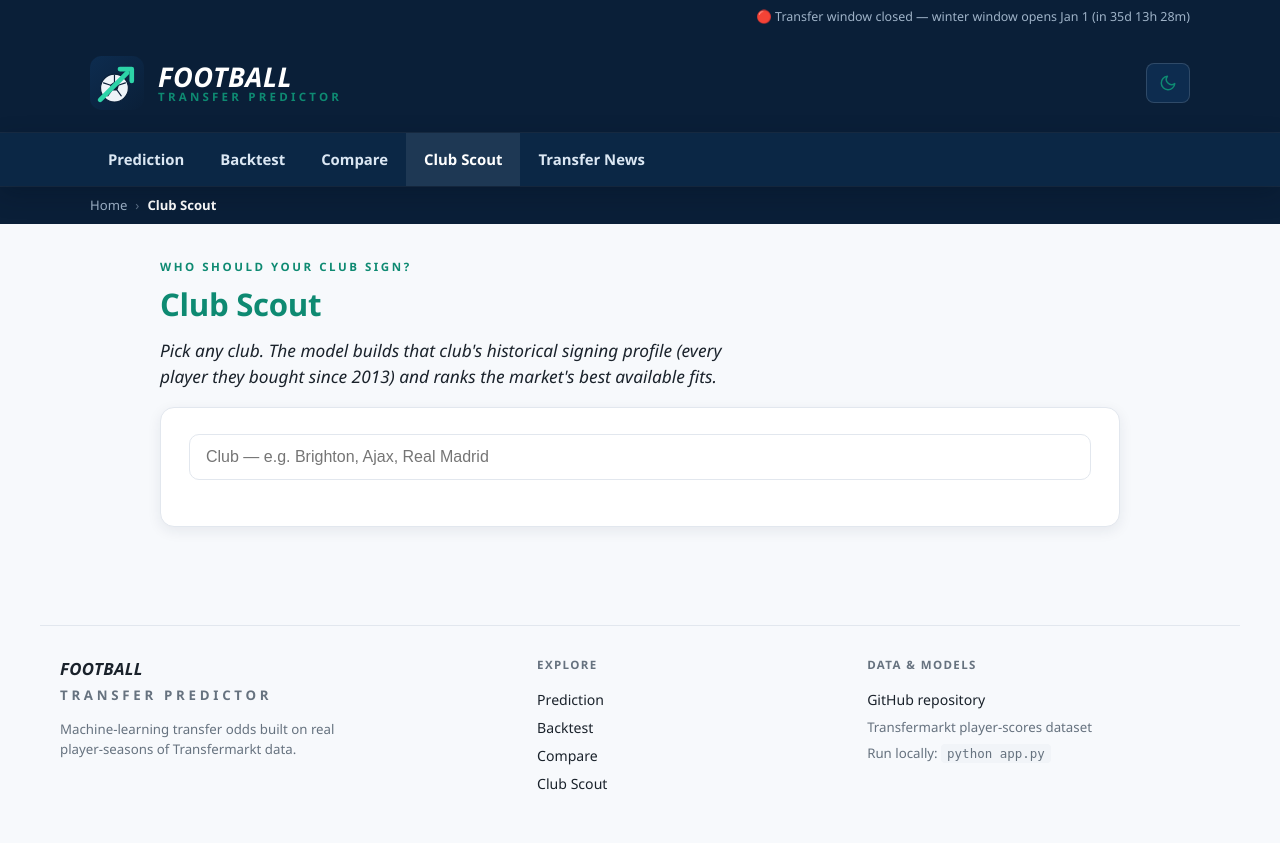
After one commit to izzathashim2006-dotcom/transfer-predictor, a Flask app: page /scout in a window 1280 px wide. The commit adds this page. Run offline with Flask 3, Linux system fonts and the light colour scheme; parts of the project's set-up code (start-up, migrations or seed data) failed here and were passed over.

Commit message:
Club Scout: recommend best-fit transfer targets from each club's historical signing profile

```diff
--- a/app.py
+++ b/app.py
@@ -167,7 +167,97 @@ def index():
     return render_template("index.html", metrics=metrics, importance=importance,
                            chart=chart, top_risk=top_risk_rows(12))
 
-# ---- percentile lookups for the comparison radar ----
+# ---- club scout: recommend targets by a club's historical signing profile ----
+_SCOUT_VEC = ["age", "minutes", "goals_per90", "assists_per90", "availability",
+              "longest_gap_days", "log1p_mv", "mv_trend_12m", "int_apps"]
+
+def _vec(r):
+    return np.array([float(r["age"]), float(r["minutes"]), float(r["goals_per90"]),
+                     float(r["assists_per90"]), float(r["availability"]),
+                     float(r["longest_gap_days"]), np.log1p(float(r["market_value_eur"])),
+                     float(r["mv_trend_12m"]) if not pd.isna(r["mv_trend_12m"]) else 0.0,
+                     float(r["int_apps"])])
+
+_last_move = (player_transfers.sort_values("date").groupby("player_id").tail(1)[["player_id", "to_club"]]
+              if not player_transfers.empty else pd.DataFrame(columns=["player_id", "to_club"]))
+_last_move = dict(zip(_last_move["player_id"].astype(int), _last_move["to_club"]))
+_df_key = {(int(r["player_id"]), int(r["season"])): i for i, r in df.iterrows()}
+_club_counts = (player_transfers.groupby("to_club").size().sort_values(ascending=False)
+                if not player_transfers.empty else pd.Series(dtype=int))
+_names_map = dict(zip(df["player_id"].astype(int), df["name"]))
+
+@app.route("/scout")
+def scout_page():
+    return render_template("scout.html", metrics=metrics)
+
+@app.route("/api/clubs")
+def api_clubs():
+    q = request.args.get("q", "").strip().lower()
+    norm = lambda s: str(s).encode("ascii", "ignore").decode("ascii").lower()
+    clubs = [(c, int(n)) for c, n in _club_counts.items() if len(c) > 2]
+    if q:
+        clubs = [(c, n) for c, n in clubs if q in norm(c)]
+    return jsonify([{"club": c, "n": n} for c, n in clubs[:10]])
+
+@app.route("/api/scout")
+def api_scout():
+    club = request.args.get("club", "").strip()
+    if not club:
+        return jsonify({"error": "need ?club="}), 400
+    signings = player_transfers[player_transfers["to_club"] == club]
+    if len(signings) < 2:
+        return jsonify({"error": "not enough signings in dataset for this club"}), 404
+    sig_rows, keep = [], []
+    for _, t in signings.iterrows():
+        i = _df_key.get((int(t["player_id"]), int(np.where(t["date"].month >= 7, t["date"].year - 1, t["date"].year - 2))))
+        if i is not None:
+            sig_rows.append(df.loc[i])
+            keep.append(i)
+    sigs = pd.DataFrame(sig_rows)
+    src_leagues = sigs["league"].value_counts().head(3).index.tolist()
+    sig_vecs = np.array([_vec(r) for _, r in sigs.iterrows()])
+    centroid = np.median(sig_vecs, axis=0)
+
+    pool = df[(df["season"] >= 2024) & (df["apps"] >= 10)].copy()
+    pool["log1p_mv"] = np.log1p(pool["market_value_eur"])
+    pool = pool[[(_last_move.get(int(r["player_id"])) != club) for _, r in pool.iterrows()]]
+    P = np.array([_vec(r) for _, r in pool.iterrows()])
+    std = P.std(axis=0); std[std == 0] = 1
+    d = (((P - centroid) / std) ** 2).sum(axis=1)
+    # pipeline bonus: clubs re-sign from leagues they know
+    lg = pool["league"].isin(src_leagues).values
+    d = d * np.where(lg, 0.8, 1.0)
+    order = np.argsort(d)[:18]
+    cands = pool.iloc[order]
+    pr, fr = predict_batch(cands)
+    cands = cands.assign(_pr=pr, _fr=fr)
+    out = []
+    for (_, r), dist in zip(cands.iterrows(), d[order]):
+        axes = {"age": "prime age", "minutes": "big minutes", "goals_per90": "goal threat",
+                "assists_per90": "creator profile", "availability": "durability",
+                "market_value_eur": "value band", "int_apps": "int'l pedigree"}
+        fits = []
+        for col, label in axes.items():
+            cv_ = centroid[_SCOUT_VEC.index("log1p_mv")] if col == "market_value_eur" else centroid[_SCOUT_VEC.index(col)]
+            v = np.log1p(float(r["market_value_eur"])) if col == "market_value_eur" else float(r[col])
+            if abs(v - cv_) <= 0.6 * std[_SCOUT_VEC.index("log1p_mv" if col == "market_value_eur" else col)]:
+                fits.append(label)
+        out.append({"pid": int(r["player_id"]), "name": r["name"], "age": float(r["age"]),
+                    "league": r["league"], "position": r["position"], "mv": float(r["market_value_eur"]),
+                    "prob": round(float(r["_pr"]) * 100), "fee": round(float(r["_fr"]), 1),
+                    "face": f"/face/{int(r['player_id'])}", "dist": round(float(dist), 2),
+                    "fits": fits[:3]})
+    recent = signings.sort_values("date", ascending=False).head(6)
+    return jsonify({"club": club, "n_signings": int(len(signings)),
+                    "median_age": round(float(sig_vecs[:, 0].mean()), 1),
+                    "source_leagues": src_leagues,
+                    "recent": [{"pid": int(t["player_id"]),
+                                "name": _names_map.get(int(t["player_id"]), "Unknown"),
+                                "when": t["date"].strftime("%b %Y"),
+                                "from": t["from_club"], "fee": round(float(t["fee_millions"]), 1)}
+                               for _, t in recent.iterrows()],
+                    "targets": sorted(out, key=lambda x: (-x["prob"] / 100, x["dist"]))[:12]})
+
 AXES = [
     ("Goal threat", "goals_per90", False),
     ("Creativity", "assists_per90", False),
--- a/templates/backtest.html
+++ b/templates/backtest.html
@@ -36,6 +36,7 @@
     <a href="/">Prediction</a>
     <a href="/backtest" style="color:#fff;background:rgba(255,255,255,.08)">Backtest</a>
     <a href="/compare">Compare</a>
+    <a href="/scout">Club Scout</a>
     <a href="/#news">Transfer News</a>
     <a href="/#risks">Top Risks</a>
     <a href="/#stats">Statistics</a>
--- a/templates/compare.html
+++ b/templates/compare.html
@@ -115,6 +115,7 @@ table.cmp-stats td.win{color:var(--accent)}
     <a href="/">Prediction</a>
     <a href="/backtest">Backtest</a>
     <a href="/compare">Compare</a>
+    <a href="/scout">Club Scout</a>
     <a href="#news">Transfer news</a>
   </div>
   <div class="fcol">
--- a/templates/index.html
+++ b/templates/index.html
@@ -41,6 +41,7 @@
     <a href="/backtest">Backtest</a>
     <a href="#moves">Latest Moves</a>
     <a href="/compare">Compare</a>
+    <a href="/scout">Club Scout</a>
     <a href="#news">Transfer News</a>
     <a href="#risks">Top Risks</a>
     <a href="#stats">Statistics</a>
--- a/templates/player.html
+++ b/templates/player.html
@@ -58,6 +58,7 @@
     <a href="/compare">Compare</a>
     <a href="/#news">Transfer News</a>
     <a href="/#moves">Latest Moves</a>
+    <a href="/scout">Club Scout</a>
   </div>
 </nav>
 
--- /dev/null
+++ b/templates/scout.html
@@ -0,0 +1,180 @@
+<!DOCTYPE html>
+<html lang="en">
+<head>
+<meta charset="UTF-8">
+<meta name="viewport" content="width=device-width, initial-scale=1.0">
+<title>Club Scout — who should your club sign? | Transfer Predictor</title>
+<meta property="og:title" content="Club Scout — who should your club sign?">
+<meta property="og:description" content="Best-fit transfer targets ranked by your club's historical signing profile.">
+<meta name="twitter:card" content="summary_large_image">
+<link rel="icon" type="image/svg+xml" href="/assets/logo.svg">
+<link rel="stylesheet" href="/static/style.css">
+<script src="https://cdn.jsdelivr.net/npm/chart.js@4.4.1/dist/chart.umd.min.js"></script>
+<style>
+.scout-pick{display:flex;gap:12px;margin-bottom:20px;position:relative}
+.scout-pick input{flex:1;padding:13px 16px;font-size:1rem;background:var(--panel);
+  border:1px solid var(--border);border-radius:10px;color:var(--text);outline:none}
+.scout-pick input:focus{border-color:var(--accent)}
+.club-results{position:absolute;top:100%;left:0;right:0;background:var(--panel);border:1px solid var(--border);
+  border-radius:10px;margin-top:6px;z-index:30;max-height:300px;overflow-y:auto;box-shadow:var(--card-shadow)}
+.club-results div{padding:10px 14px;cursor:pointer;display:flex;justify-content:space-between}
+.club-results div:hover{background:var(--hover)}
+.club-results .n{color:var(--muted);font-size:.8rem}
+.club-summary{display:flex;gap:12px;flex-wrap:wrap;align-items:center;background:var(--panel2);
+  border-radius:12px;padding:14px 18px;margin-bottom:20px}
+.club-summary .cs{font-size:.85rem}
+.club-summary .cs b{color:var(--accent)}
+.targets{display:grid;grid-template-columns:repeat(auto-fill,minmax(250px,1fr));gap:14px}
+.tcard{background:var(--panel2);border:1px solid var(--border);border-radius:12px;padding:14px;cursor:pointer;
+  transition:transform .25s cubic-bezier(.2,.8,.2,1),box-shadow .25s ease}
+.tcard:hover{transform:translateY(-4px);box-shadow:var(--card-shadow)}
+.tcard .ttop{display:flex;gap:12px;align-items:center}
+.tcard .nm{font-weight:700}
+.tcard .mt{font-size:.76rem;color:var(--muted)}
+.tcard .odds{margin-top:10px;font-size:1.25rem;font-weight:800}
+.tcard .odds small{font-size:.7rem;color:var(--muted);font-weight:400;display:block}
+.tcard .fits{margin-top:8px;display:flex;flex-wrap:wrap;gap:5px}
+.tcard .fits span{font-size:.68rem;background:rgba(14,138,114,.12);color:var(--accent);
+  padding:2px 8px;border-radius:10px;font-weight:600}
+.recent{font-size:.84rem}
+.recent div{padding:4px 0;border-bottom:1px dashed var(--border)}
+.hidden{display:none}
+</style>
+</head>
+<body>
+<div class="topbar">
+  <div class="wrap"><span id="windowCount"></span></div>
+</div>
+
+<header class="sitehead">
+  <div class="wrap">
+    <a class="brand" href="/"><img src="/assets/logo.svg" alt="">
+    <div class="brandname">Football<span>Transfer Predictor</span></div></a>
+    <button class="theme-btn" id="themeBtn" title="Toggle light / dark mode" style="margin-left:auto"></button>
+  </div>
+</header>
+
+<nav class="mainnav">
+  <div class="wrap">
+    <a href="/">Prediction</a>
+    <a href="/backtest">Backtest</a>
+    <a href="/compare">Compare</a>
+    <a href="/scout" style="color:#fff;background:rgba(255,255,255,.08)">Club Scout</a>
+    <a href="/#news">Transfer News</a>
+  </div>
+</nav>
+
+<div class="crumbs"><div class="wrap">Home <span class="sep">›</span> <b>Club Scout</b></div></div>
+
+<div class="single">
+  <div class="intro">
+    <div class="kicker">Who should your club sign?</div>
+    <h2>Club Scout</h2>
+    <p class="lede">Pick any club. The model builds that club's historical signing profile
+    (every player they bought since 2013) and ranks the market's best available fits.</p>
+  </div>
+
+  <div class="card">
+    <div class="scout-pick">
+      <input id="club" placeholder="Club — e.g. Brighton, Ajax, Real Madrid" autocomplete="off">
+      <div class="club-results hidden" id="clubRes"></div>
+    </div>
+    <div id="summary" class="club-summary hidden"></div>
+    <div id="targets" class="targets hidden"></div>
+  </div>
+</div>
+
+<footer>
+  <div class="fcol">
+    <div class="fbrand">FOOTBALL<span>TRANSFER PREDICTOR</span></div>
+    <p>Machine-learning transfer odds built on real player-seasons of Transfermarkt data.</p>
+  </div>
+  <div class="fcol">
+    <h5>Explore</h5>
+    <a href="/">Prediction</a><a href="/backtest">Backtest</a><a href="/compare">Compare</a><a href="/scout">Club Scout</a>
+  </div>
+  <div class="fcol">
+    <h5>Data &amp; models</h5>
+    <a href="https://github.com/izzathim2006-dotcom/transfer-predictor">GitHub repository</a>
+    <span>Transfermarkt player-scores dataset</span>
+    <span>Run locally: <code>python app.py</code></span>
+  </div>
+</footer>
+
+<script src="/static/countdown.js"></script>
+<script src="/static/animate.js"></script>
+<script>
+const fmtM = v => 'EUR ' + v.toFixed(1) + 'M';
+const $ = id => document.getElementById(id);
+const ICONS = {
+  sun: '<svg xmlns="http://www.w3.org/2000/svg" viewBox="0 0 24 24" fill="none" stroke-width="2" stroke-linecap="round" stroke-linejoin="round" stroke="currentColor"><circle cx="12" cy="12" r="5"/><line x1="12" y1="1" x2="12" y2="3"/><line x1="12" y1="21" x2="12" y2="23"/><line x1="4.22" y1="4.22" x2="5.64" y2="5.64"/><line x1="18.36" y1="18.36" x2="19.78" y2="19.78"/><line x1="1" y1="12" x2="3" y2="12"/><line x1="21" y1="12" x2="23" y2="12"/><line x1="4.22" y1="19.78" x2="5.64" y2="18.36"/><line x1="18.36" y1="5.64" x2="19.78" y2="4.22"/></svg>',
+  moon: '<svg xmlns="http://www.w3.org/2000/svg" viewBox="0 0 24 24" fill="none" stroke-width="2" stroke-linecap="round" stroke-linejoin="round" stroke="currentColor"><path d="M21 12.79A9 9 0 1 1 11.21 3 7 7 0 0 0 21 12.79z"/></svg>'
+};
+const themeBtn = $('themeBtn');
+document.documentElement.dataset.theme = localStorage.getItem('theme') ||
+  (window.matchMedia && matchMedia('(prefers-color-scheme: light)').matches ? 'light' : 'dark');
+themeBtn.innerHTML = ICONS[document.documentElement.dataset.theme === 'light' ? 'moon' : 'sun'];
+themeBtn.onclick = () => {
+  const next = document.documentElement.dataset.theme === 'light' ? 'dark' : 'light';
+  document.documentElement.dataset.theme = next;
+  localStorage.setItem('theme', next);
+  themeBtn.innerHTML = ICONS[next === 'light' ? 'moon' : 'sun'];
+};
+
+let t;
+$('club').addEventListener('input', e => {
+  clearTimeout(t);
+  t = setTimeout(async () => {
+    const q = e.target.value.trim();
+    const box = $('clubRes');
+    if (q.length < 2) { box.classList.add('hidden'); return; }
+    const list = await (await fetch('/api/clubs?q=' + encodeURIComponent(q))).json();
+    box.innerHTML = '';
+    box.classList.toggle('hidden', !list.length);
+    list.forEach(c => {
+      const d = document.createElement('div');
+      d.innerHTML = `<span><b>${c.club}</b></span><span class="n">${c.n} signings since 2013</span>`;
+      d.onclick = () => { box.classList.add('hidden'); $('club').value = c.club; scout(c.club); };
+      box.appendChild(d);
+    });
+  }, 250);
+});
+document.addEventListener('click', e => { if (!e.target.closest('.scout-pick')) $('clubRes').classList.add('hidden'); });
+
+async function scout(club) {
+  const d = await (await fetch('/api/scout?club=' + encodeURIComponent(club))).json();
+  if (d.error) {
+    $('summary').classList.remove('hidden');
+    $('summary').innerHTML = `<span class="cs">Not enough signing history for <b>${club}</b> in our data.</span>`;
+    $('targets').classList.add('hidden');
+    return;
+  }
+  $('summary').classList.remove('hidden');
+  $('summary').innerHTML = `
+    <span class="cs"><b>${d.club}</b> — ${d.n_signings} paid signings since 2013</span>
+    <span class="cs">typical age at signing: <b>${d.median_age}</b></span>
+    <span class="cs">usual shopping leagues: <b>${d.source_leagues.join(', ')}</b></span>`;
+  $('targets').classList.remove('hidden');
+  $('targets').innerHTML = d.targets.map(x => `
+    <div class="tcard" onclick="location.href='/player/${x.pid}'">
+      <div class="ttop">
+        <span class="ava sm"><b>${(x.name || '?').trim()[0]}</b><img src="${x.face}" alt="" onerror="this.style.display='none'"></span>
+        <div style="min-width:0">
+          <div class="nm">${x.name}</div>
+          <div class="mt">${x.position} · ${x.league} · age ${x.age.toFixed(1)} · ${fmtM(x.mv/1e6)}</div>
+        </div>
+      </div>
+      <div class="odds" style="color:var(--${x.prob >= 50 ? 'green' : x.prob >= 30 ? 'amber' : 'red'})">${x.prob}%
+        <small>chance to move · ${x.fee >= 0.2 ? fmtM(x.fee) + ' est.' : ''}</small></div>
+      <div class="fits">${x.fits.map(f => `<span>✓ ${f}</span>`).join('')}</div>
+    </div>`).join('');
+}
+
+window.addEventListener('load', () => {
+  const usp = new URLSearchParams(location.search);
+  const c = usp.get('club');
+  if (c) { $('club').value = c; scout(c); }
+});
+</script>
+</body>
+</html>
```
Also changed, not shown: README.md.
